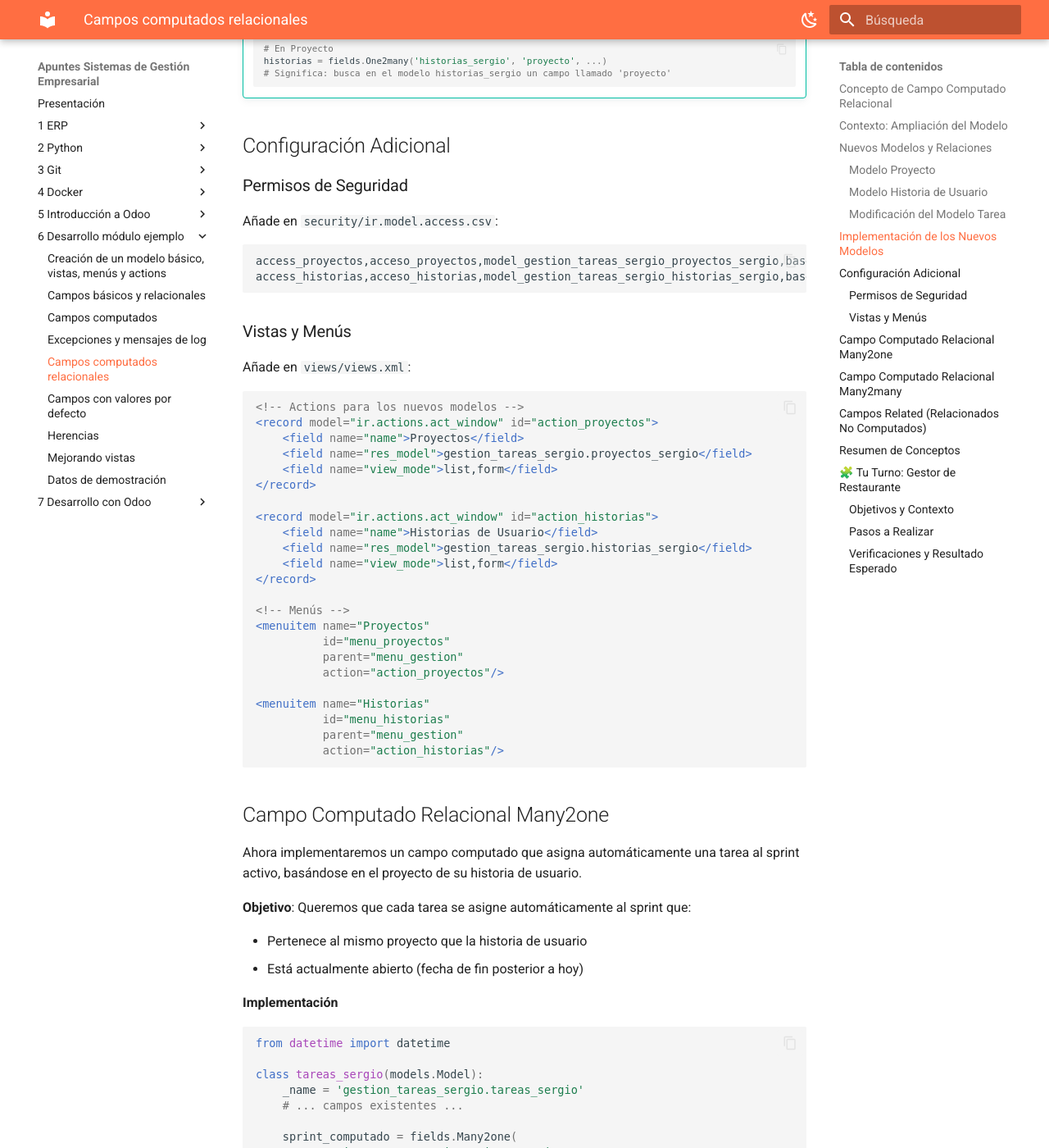
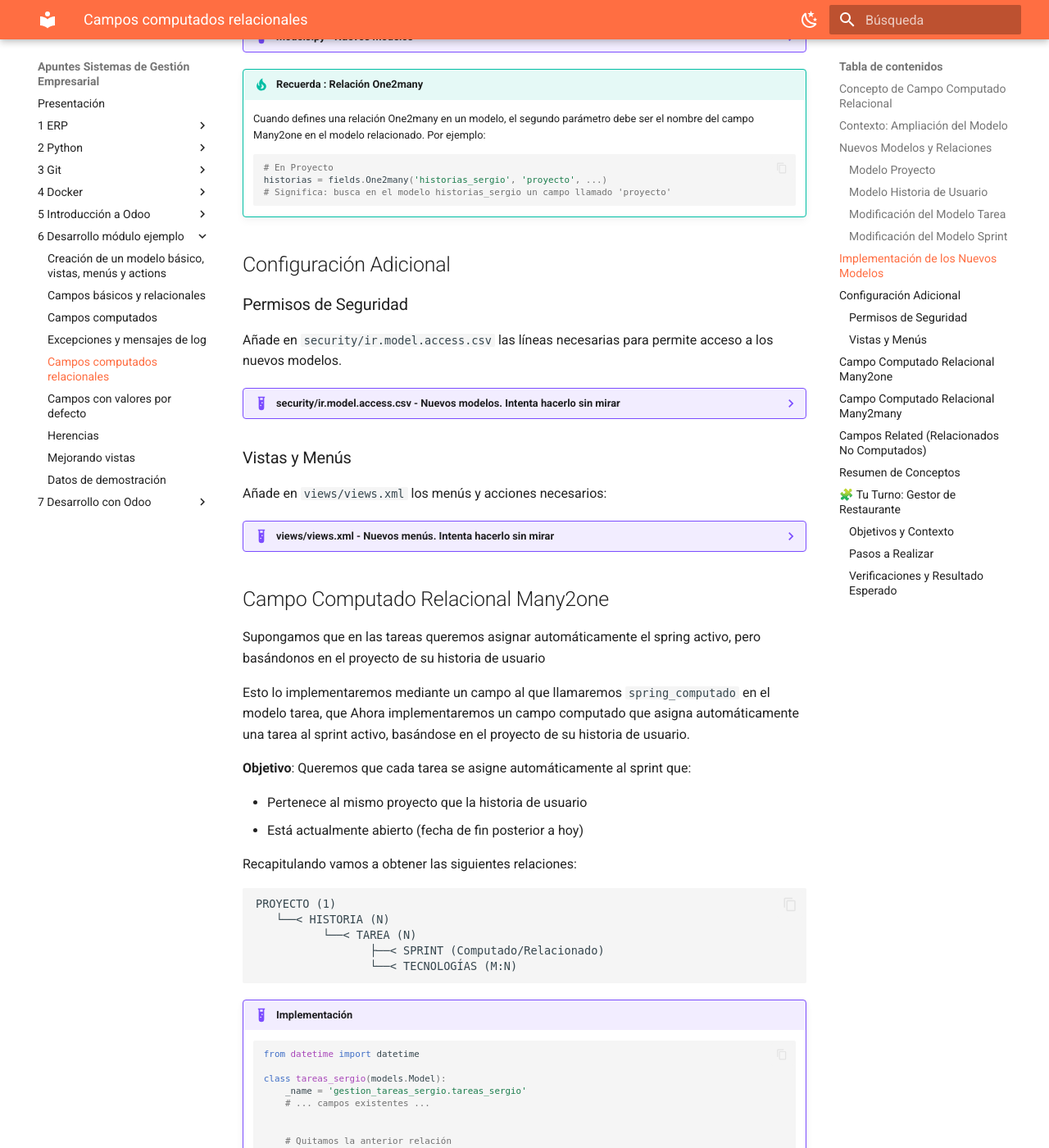
Before and after one commit to apuntes-sergio/sge, an MkDocs documentation site: the page built from docs/6_5_campos_computados_relacionales.md, in a window 1280 px wide and 1400 px high, scrolled down 2857 px. Shown: the whole window at 82% size. Built offline with MkDocs 1.6.1 and Material for MkDocs 9.7.7, drawn with Linux system fonts in a browser that asks for light colours; some web fonts are replaced; some of the changed text lies outside the part shown.

Commit message:
Revisión campos computados relacionales

````diff
--- a/docs/6_5_campos_computados_relacionales.md
+++ b/docs/6_5_campos_computados_relacionales.md
@@ -92,6 +92,13 @@
 
 - `historia`: Relación Many2one con historia de usuario. *"Una tarea pertenece a una historia de usuario y una historia tiene muchas tareas"*
 
+
+### Modificación del Modelo Sprint
+
+Añadimos una nueva relación:
+
+- `proyecto`: Relación Many2one con proyecto. *"Un proyecto se divide en varios Sprints"*
+
 ## Implementación de los Nuevos Modelos
 
 ??? example "models.py - Nuevos modelos"
@@ -146,9 +153,19 @@
         historia = fields.Many2one(
             'gestion_tareas_sergio.historias_sergio',
             string='Historia de Usuario')
+
+    # SPRINT (modificacion)
+    class sprints_sergio(models.Model):
+        _name = 'gestion_tareas_sergio.sprints_sergio'
+        # ... campos existentes ...
+
+        proyecto = fields.Many2one(
+            'gestion_tareas_sergio.proyectos_sergio',
+            string="Proyecto")
+
     ```
 
-!!! tip "Relación One2many"
+!!! tip "Recuerda : Relación One2many"
     Cuando defines una relación One2many en un modelo, el segundo parámetro debe ser el nombre del campo Many2one en el modelo relacionado. Por ejemplo:
     ```python
     # En Proyecto
@@ -160,45 +177,61 @@
 
 ### Permisos de Seguridad
 
-Añade en `security/ir.model.access.csv`:
+Añade en `security/ir.model.access.csv` las líneas necesarias para permite acceso a los nuevos modelos.
 
-```csv
-access_proyectos,acceso_proyectos,model_gestion_tareas_sergio_proyectos_sergio,base.group_user,1,1,1,1
-access_historias,acceso_historias,model_gestion_tareas_sergio_historias_sergio,base.group_user,1,1,1,1
-```
+??? example "security/ir.model.access.csv - Nuevos modelos. Intenta hacerlo sin mirar"
+    ```csv
+    access_proyectos,acceso_proyectos,model_gestion_tareas_sergio_proyectos_sergio,base.group_user,1,1,1,1
+    access_historias,acceso_historias,model_gestion_tareas_sergio_historias_sergio,base.group_user,1,1,1,1
+    ```
 
 ### Vistas y Menús
 
-Añade en `views/views.xml`:
+Añade en `views/views.xml` los menús y acciones necesarios:
 
-```xml
-<!-- Actions para los nuevos modelos -->
-<record model="ir.actions.act_window" id="action_proyectos">
-    <field name="name">Proyectos</field>
-    <field name="res_model">gestion_tareas_sergio.proyectos_sergio</field>
-    <field name="view_mode">list,form</field>
-</record>
+??? example "views/views.xml - Nuevos menús. Intenta hacerlo sin mirar"
+    ```xml
+    <!-- Actions para los nuevos modelos -->
+    <record model="ir.actions.act_window" id="gestion_tareas_sergio.proyectos_action_window">
+        <field name="name">Proyectos</field>
+        <field name="res_model">gestion_tareas_sergio.proyectos_sergio</field>
+        <field name="view_mode">list,form</field>
+    </record>
 
-<record model="ir.actions.act_window" id="action_historias">
-    <field name="name">Historias de Usuario</field>
-    <field name="res_model">gestion_tareas_sergio.historias_sergio</field>
-    <field name="view_mode">list,form</field>
-</record>
+    <record model="ir.actions.act_window" id="gestion_tareas_sergio.historias_action_window">
+        <field name="name">Historias de Usuario</field>
+        <field name="res_model">gestion_tareas_sergio.historias_sergio</field>
+        <field name="view_mode">list,form</field>
+    </record>
 
-<!-- Menús -->
-<menuitem name="Proyectos"
-          id="menu_proyectos"
-          parent="menu_gestion"
-          action="action_proyectos"/>
 
-<menuitem name="Historias"
-          id="menu_historias"
-          parent="menu_gestion"
-          action="action_historias"/>
-```
+    <!-- Menús -->
+    <!-- Nuevas Categorias -->
+    <menuitem name="Proyectos"
+              id="gestion_tareas_sergio.proyectos"
+              parent="gestion_tareas_sergio.menu_root"
+              sequence="10"/>
+    <menuitem name="Historias"
+              id="gestion_tareas_sergio.historias"
+              parent="gestion_tareas_sergio.menu_root"
+              sequence="20"/>
+    <!-- Nuevas acciones -->
+    <menuitem name="Listado"
+              id="gestion_tareas_sergio.proyectos_list"
+              parent="gestion_tareas_sergio.proyectos"
+              action="gestion_tareas_sergio.proyectos_action_window"/>
+    <menuitem name="Listado"
+              id="gestion_tareas_sergio.historias_list"
+              parent="gestion_tareas_sergio.historias"
+              action="gestion_tareas_sergio.historias_action_window"/>
+    ```
+    Observa que en los `<menuitem>` se ha introducido un valor para `sequence` para asegurar el orden correcto
 
 ## Campo Computado Relacional Many2one
 
+Supongamos que en las tareas queremos asignar automáticamente el spring activo, pero basándonos en el proyecto de su historia de usuario
+
+Esto lo implementaremos mediante un campo al que llamaremos `spring_computado` en el modelo tarea, que
 Ahora implementaremos un campo computado que asigna automáticamente una tarea al sprint activo, basándose en el proyecto de su historia de usuario.
 
 **Objetivo**: Queremos que cada tarea se asigne automáticamente al sprint que:
@@ -206,45 +239,70 @@
 - Pertenece al mismo proyecto que la historia de usuario
 - Está actualmente abierto (fecha de fin posterior a hoy)
 
-**Implementación**
+Recapitulando vamos a obtener las siguientes relaciones:
 
-```python
-from datetime import datetime
+```textplain
+PROYECTO (1)
+   └──< HISTORIA (N)
+          └──< TAREA (N)
+                 ├──< SPRINT (Computado/Relacionado)
+                 └──< TECNOLOGÍAS (M:N)
+```
 
-class tareas_sergio(models.Model):
-    _name = 'gestion_tareas_sergio.tareas_sergio'
-    # ... campos existentes ...
+!!! example "Implementación"
+    ```python
+    from datetime import datetime
 
-    sprint_computado = fields.Many2one(
-        'gestion_tareas_sergio.sprints_sergio',
-        string='Sprint Activo',
-        compute='_compute_sprint',
-        store=True)
+    class tareas_sergio(models.Model):
+        _name = 'gestion_tareas_sergio.tareas_sergio'
+        # ... campos existentes ...
 
-    @api.depends('historia', 'historia.proyecto')
-    def _compute_sprint(self):
-        for tarea in self:
-            tarea.sprint_computado = False
 
-            # Verificar que la tarea tiene historia y proyecto
-            if tarea.historia and tarea.historia.proyecto:
-                # Buscar sprints del proyecto
-                sprints = self.env['gestion_tareas_sergio.sprints_sergio'].search([
-                    ('proyecto.id', '=', tarea.historia.proyecto.id)
-                ])
+        # Quitamos la anterior relación
+        # sprint = fields.Many2one(
+        #     'gestion_tareas_sergio.sprints_sergio',
+        #     string='Sprint relacionado',
+        #     ondelete='set null',
+        #     help='Sprint al que pertenece esta tarea')
 
-                # Buscar el sprint activo (fecha_fin > ahora)
-                for sprint in sprints:
-                    if isinstance(sprint.fecha_fin, datetime) and sprint.fecha_fin > datetime.now():
-                        tarea.sprint_computado = sprint.id
-                        break
-```
+        # Lo hacemos computado
+        sprint = fields.Many2one(
+            'gestion_tareas_sergio.sprints_sergio',
+            string='Sprint Activo',
+            compute='_compute_sprint',
+            store=True)
+
+        @api.depends('historia', 'historia.proyecto')
+        def _compute_sprint(self):
+            for tarea in self:
+                tarea.sprint = False
+
+                # Verificar que la tarea tiene historia y proyecto
+                if tarea.historia and tarea.historia.proyecto:
+                    # Buscar sprints del proyecto
+                    sprints = self.env['gestion_tareas_sergio.sprints_sergio'].search([
+                        ('proyecto.id', '=', tarea.historia.proyecto.id)
+                    ])
+
+                    # Buscar el sprint activo (fecha_fin > ahora)
+                    # de entre todos los sprints asociados al proyecto
+                    # en teoría solo hay un sprint activo, por eso es el que no ha vencido
+                    for sprint in sprints:
+                        if (isinstance(sprint.fecha_fin, datetime) and
+                                sprint.fecha_ini <= datetime.now() and
+                                sprint.fecha_fin > datetime.now()):
+                            tarea.sprint = sprint.id
+                            break
+    ```
+
+    Cuidado, debemos importar la función datetime en el módulo datetime
+
 
 !!!note "Explicación Detallada"
 
     **1. Definición del campo**:
     ```python
-    sprint_computado = fields.Many2one(
+    sprint = fields.Many2one(
         'gestion_tareas_sergio.sprints_sergio',  # Modelo destino
         compute='_compute_sprint',                 # Método que lo calcula
         store=True)                                # Se almacena en BD
@@ -278,38 +336,39 @@
 
 ## Campo Computado Relacional Many2many
 
-Implementaremos un campo que recopila automáticamente todas las tecnologías utilizadas en las tareas de una historia de usuario.
+Ahora implementaremos un campo que `tecnologías` en las *historias de usuario* que recopilará automáticamente todas las tecnologías utilizadas en las tareas asociadas a una historia de usuario.
 
 **Objetivo**: Queremos que cada historia de usuario muestre automáticamente:
+
 - Todas las tecnologías de todas sus tareas
 - Sin duplicados
 - Actualizado automáticamente
 
-**Implementación**
+!!! example "Implementación"
 
-```python
-class historias_sergio(models.Model):
-    _name = 'gestion_tareas_sergio.historias_sergio'
-    # ... campos existentes ...
+    ```python
+    class historias_sergio(models.Model):
+        _name = 'gestion_tareas_sergio.historias_sergio'
+        # ... campos existentes ...
 
-    tecnologias = fields.Many2many(
-        "gestion_tareas_sergio.tecnologias_sergio",
-        compute="_compute_tecnologias",
-        string="Tecnologías Utilizadas")
+        tecnologias = fields.Many2many(
+            "gestion_tareas_sergio.tecnologias_sergio",
+            compute="_compute_tecnologias",
+            string="Tecnologías Utilizadas")
 
-    @api.depends('tareas', 'tareas.rel_tecnologias')
-    def _compute_tecnologias(self):
-        for historia in self:
-            tecnologias_acumuladas = self.env['gestion_tareas_sergio.tecnologias_sergio']
+        @api.depends('tareas', 'tareas.rel_tecnologias')
+        def _compute_tecnologias(self):
+            for historia in self:
+                tecnologias_acumuladas = self.env['gestion_tareas_sergio.tecnologias_sergio']
 
-            # Recorrer todas las tareas de la historia
-            for tarea in historia.tareas:
-                # Sumar (concatenar) tecnologías de cada tarea
-                tecnologias_acumuladas = tecnologias_acumuladas + tarea.rel_tecnologias
+                # Recorrer todas las tareas de la historia
+                for tarea in historia.tareas:
+                    # Sumar (concatenar) tecnologías de cada tarea
+                    tecnologias_acumuladas = tecnologias_acumuladas + tarea.rel_tecnologias
 
-            # Asignar el resultado
-            historia.tecnologias = tecnologias_acumuladas
-```
+                # Asignar el resultado
+                historia.tecnologias = tecnologias_acumuladas
+    ```
 
 !!!note "Explicación Detallada"
 
@@ -352,7 +411,7 @@
 
 A veces necesitamos mostrar un campo que ya existe en un modelo relacionado, sin duplicar datos ni calcular nada.
 
-El ***problema*** es que queremos mostrar el **proyecto** en el formulario de **tarea**, pero:
+Supongamos que en la **tarea**, donde hemos seleccionado la **historia** que esta implementando, queremos mostrar el **proyecto** al que esta asociada dicha **historia** y por tanto la **tarea**, pero:
 
 - La tarea no tiene relación directa con proyecto
 - La tarea → historia → proyecto
@@ -360,19 +419,21 @@
 
 Y la ***solución***: **Campo Related**
 
-```python
-class tareas_sergio(models.Model):
-    _name = 'gestion_tareas_sergio.tareas_sergio'
-    # ... campos existentes ...
+!!! example "Implementación"
 
-    historia = fields.Many2one('gestion_tareas_sergio.historias_sergio', string='Historia')
+    ```python
+    class tareas_sergio(models.Model):
+        _name = 'gestion_tareas_sergio.tareas_sergio'
+        # ... campos existentes ...
 
-    proyecto = fields.Many2one(
-        'gestion_tareas_sergio.proyectos_sergio',
-        string='Proyecto',
-        related='historia.proyecto',
-        readonly=True)
-```
+        historia = fields.Many2one('gestion_tareas_sergio.historias_sergio', string='Historia')
+
+        proyecto = fields.Many2one(
+            'gestion_tareas_sergio.proyectos_sergio',
+            string='Proyecto',
+            related='historia.proyecto',
+            readonly=True)
+    ```
 
 **Ventajas del Campo Related**:
 
@@ -542,7 +603,38 @@
 
     - Recuerda actualizar las vistas para usar el nuevo campo
 
-4. **Campo computado Many2one: Asignar chef automáticamente**
+4. **Actualizar permisos**
+
+    Añade en `ir.model.access.csv`:
+
+    ```csv
+    access_categoria,acceso_categoria,model_..._categoria,base.group_user,1,1,1,1
+    access_chef,acceso_chef,model_..._chef,base.group_user,1,1,1,1
+    ```
+
+5. **Crear vistas y menús para los nuevos modelos**
+
+    Estructura sugerida:
+    ```
+    Gestión Restaurante
+    ├── Menú
+    │   ├── Platos
+    │   ├── Menús
+    │   ├── Ingredientes
+    │   ├── Categorías
+    │   └── Chefs
+    ```
+
+6. **Actualizar vista de Plato**
+
+    Añade los nuevos campos:
+
+    - `categoria` (en lugar del Selection anterior)
+    - `chef_especializado`
+
+    Elimina el campo `categoria` tipo Selection si lo tenías.
+
+7. **Campo computado Many2one: Asignar chef automáticamente**
 
     En el modelo Plato, crea un campo `chef_especializado` que:
 
@@ -594,36 +686,6 @@
     - Sintaxis: `related='platos.categoria'`
     - Odoo automáticamente recopila todas las categorías
 
-7. **Actualizar permisos**
-
-    Añade en `ir.model.access.csv`:
-
-    ```csv
-    access_categoria,acceso_categoria,model_..._categoria,base.group_user,1,1,1,1
-    access_chef,acceso_chef,model_..._chef,base.group_user,1,1,1,1
-    ```
-
-8. **Crear vistas y menús para los nuevos modelos**
-
-    Estructura sugerida:
-    ```
-    Gestión Restaurante
-    ├── Menú
-    │   ├── Platos
-    │   ├── Menús
-    │   ├── Ingredientes
-    │   ├── Categorías
-    │   └── Chefs
-    ```
-
-9. **Actualizar vista de Plato**
-
-    Añade los nuevos campos:
-
-    - `categoria` (en lugar del Selection anterior)
-    - `chef_especializado`
-
-    Elimina el campo `categoria` tipo Selection si lo tenías.
 
 10. **Probar el comportamiento**
 
````
Also changed, not shown: other parts of docs/6_5_campos_computados_relacionales.md (+5 -5 lines).
